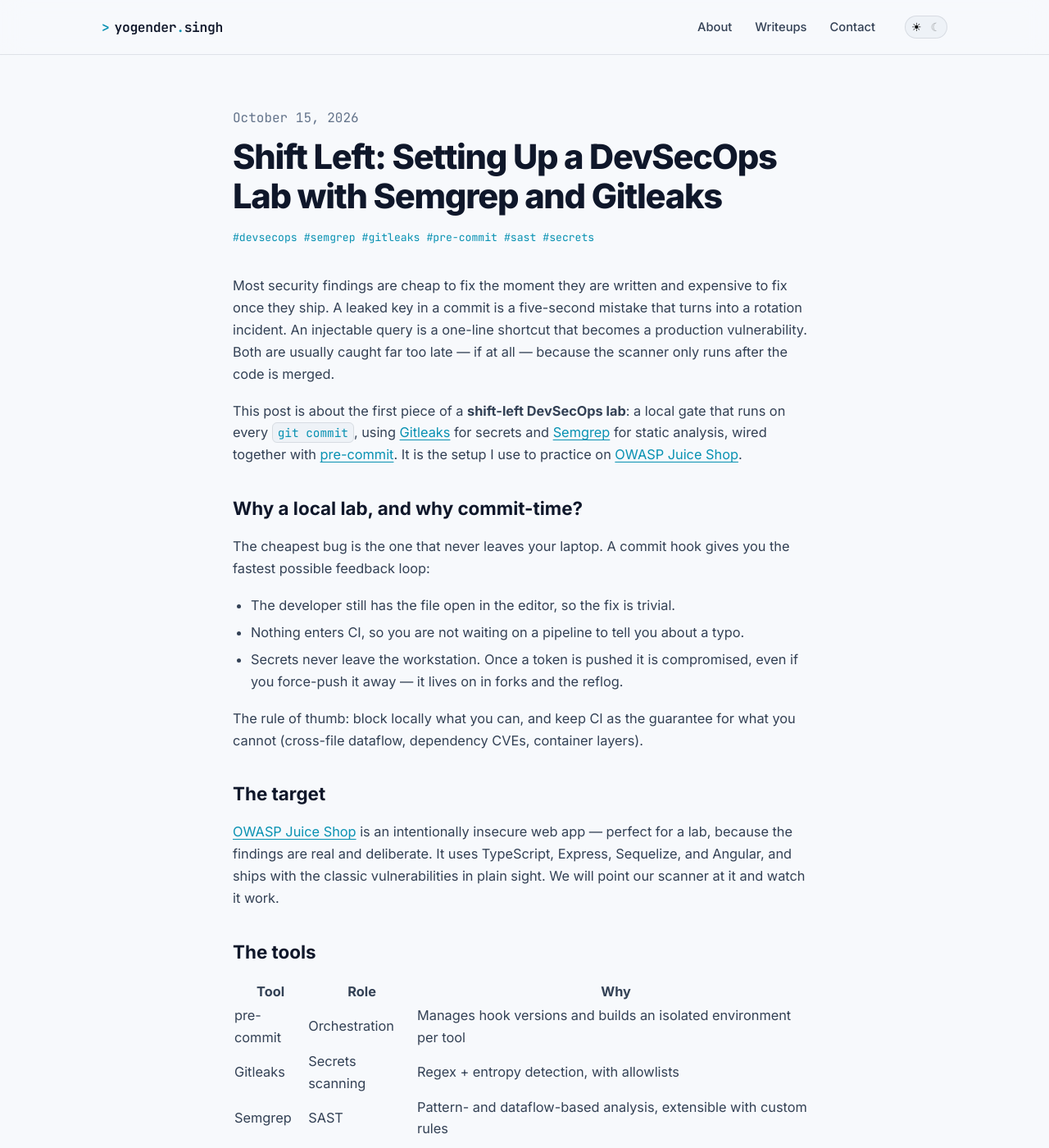
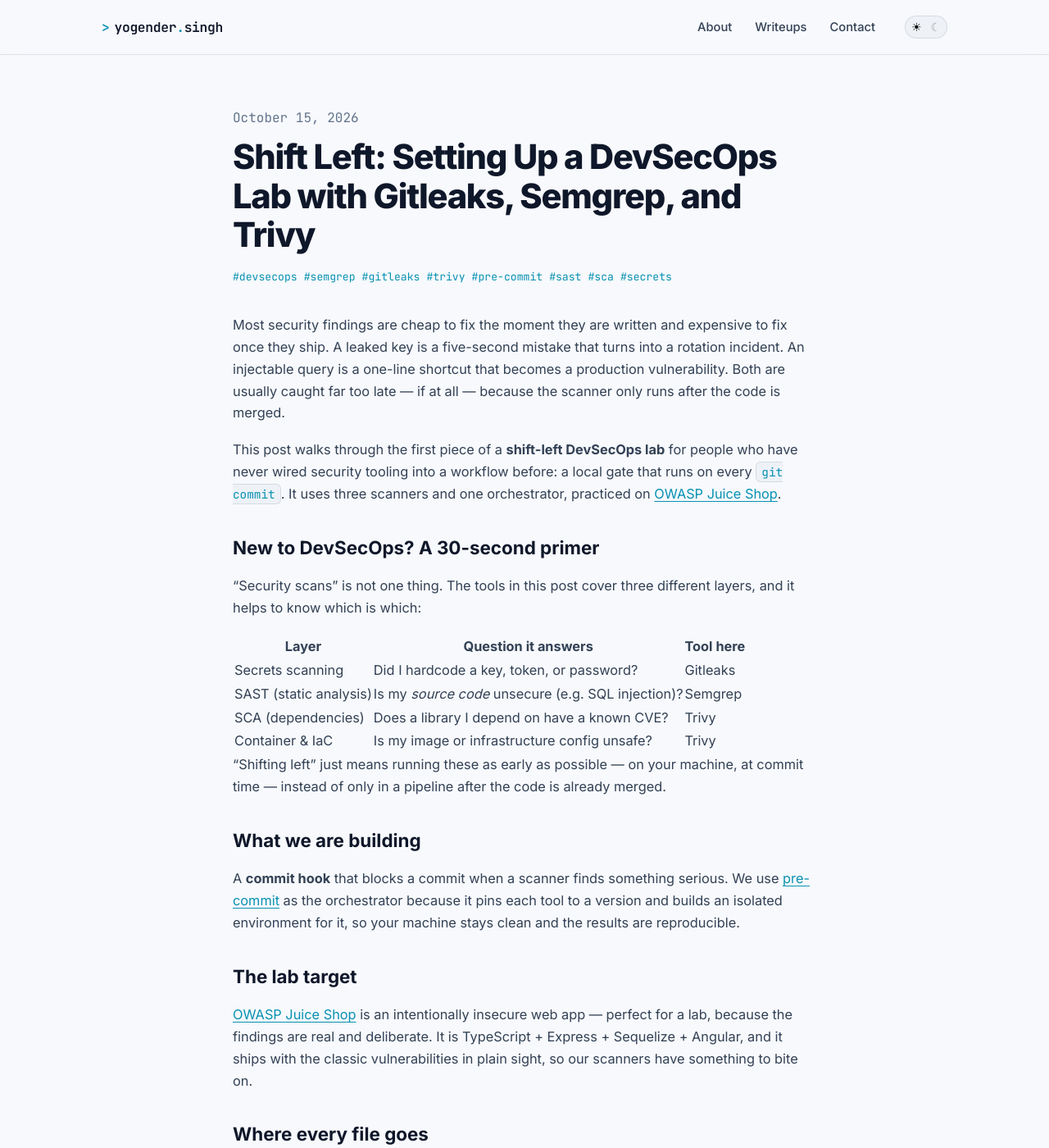
Before and after one commit to theyoge/theyoge.github.io, a Jekyll site: the page built from _posts/2026-10-15-shift-left-devsecops-lab.md, in a window 1280 px wide and 1400 px high. Shown: the whole window at 82% size. Built offline with Jekyll 4.4.1, drawn with Linux system fonts in a browser that asks for light colours; some of the changed text lies outside the part shown.

Commit message:
Expand writeup for beginners: file layout, custom rule wiring, and Trivy

````diff
--- a/_posts/2026-10-15-shift-left-devsecops-lab.md
+++ b/_posts/2026-10-15-shift-left-devsecops-lab.md
@@ -1,70 +1,99 @@
 ---
 layout: post
-title: "Shift Left: Setting Up a DevSecOps Lab with Semgrep and Gitleaks"
+title: "Shift Left: Setting Up a DevSecOps Lab with Gitleaks, Semgrep, and Trivy"
 date: 2026-10-15 12:00:00 +0530
 categories: [devsecops]
-tags: [devsecops, semgrep, gitleaks, pre-commit, sast, secrets]
-description: "A hands-on guide to a local DevSecOps lab: pre-commit hooks that run Gitleaks and Semgrep on every git commit, using OWASP Juice Shop as the target."
+tags: [devsecops, semgrep, gitleaks, trivy, pre-commit, sast, sca, secrets]
+description: "A beginner-friendly guide to a local DevSecOps lab: pre-commit hooks running Gitleaks, Semgrep, and Trivy on a commit, using OWASP Juice Shop as the target."
 ---
 
 Most security findings are cheap to fix the moment they are written and expensive to
-fix once they ship. A leaked key in a commit is a five-second mistake that turns into
-a rotation incident. An injectable query is a one-line shortcut that becomes a
-production vulnerability. Both are usually caught far too late — if at all — because
-the scanner only runs after the code is merged.
+fix once they ship. A leaked key is a five-second mistake that turns into a rotation
+incident. An injectable query is a one-line shortcut that becomes a production
+vulnerability. Both are usually caught far too late — if at all — because the scanner
+only runs after the code is merged.
 
-This post is about the first piece of a **shift-left DevSecOps lab**: a local gate
-that runs on every `git commit`, using [Gitleaks](https://github.com/gitleaks/gitleaks)
-for secrets and [Semgrep](https://semgrep.dev) for static analysis, wired together with
-[pre-commit](https://pre-commit.com). It is the setup I use to practice on
+This post walks through the first piece of a **shift-left DevSecOps lab** for people
+who have never wired security tooling into a workflow before: a local gate that runs on
+every `git commit`. It uses three scanners and one orchestrator, practiced on
 [OWASP Juice Shop](https://github.com/juice-shop/juice-shop).
 
-## Why a local lab, and why commit-time?
+## New to DevSecOps? A 30-second primer
 
-The cheapest bug is the one that never leaves your laptop. A commit hook gives you the
-fastest possible feedback loop:
+"Security scans" is not one thing. The tools in this post cover three different layers,
+and it helps to know which is which:
 
-- The developer still has the file open in the editor, so the fix is trivial.
-- Nothing enters CI, so you are not waiting on a pipeline to tell you about a typo.
-- Secrets never leave the workstation. Once a token is pushed it is compromised, even
-  if you force-push it away — it lives on in forks and the reflog.
+| Layer | Question it answers | Tool here |
+| --- | --- | --- |
+| Secrets scanning | Did I hardcode a key, token, or password? | Gitleaks |
+| SAST (static analysis) | Is my *source code* unsecure (e.g. SQL injection)? | Semgrep |
+| SCA (dependencies) | Does a library I depend on have a known CVE? | Trivy |
+| Container & IaC | Is my image or infrastructure config unsafe? | Trivy |
 
-The rule of thumb: block locally what you can, and keep CI as the guarantee for what
-you cannot (cross-file dataflow, dependency CVEs, container layers).
+"Shifting left" just means running these as early as possible — on your machine, at
+commit time — instead of only in a pipeline after the code is already merged.
 
-## The target
+## What we are building
+
+A **commit hook** that blocks a commit when a scanner finds something serious. We use
+[pre-commit](https://pre-commit.com) as the orchestrator because it pins each tool to a
+version and builds an isolated environment for it, so your machine stays clean and the
+results are reproducible.
+
+## The lab target
 
 [OWASP Juice Shop](https://github.com/juice-shop/juice-shop) is an intentionally
 insecure web app — perfect for a lab, because the findings are real and deliberate. It
-uses TypeScript, Express, Sequelize, and Angular, and ships with the classic
-vulnerabilities in plain sight. We will point our scanner at it and watch it work.
+is TypeScript + Express + Sequelize + Angular, and it ships with the classic
+vulnerabilities in plain sight, so our scanners have something to bite on.
 
-## The tools
+## Where every file goes
 
-| Tool | Role | Why |
-| --- | --- | --- |
-| pre-commit | Orchestration | Manages hook versions and builds an isolated environment per tool |
-| Gitleaks | Secrets scanning | Regex + entropy detection, with allowlists |
-| Semgrep | SAST | Pattern- and dataflow-based analysis, extensible with custom rules |
+For a beginner, the confusing part is not the tools — it is *where things live*. Here
+is the full layout we build, all relative to the repo root:
+
+```text
+juice-shop/
+├── .pre-commit-config.yaml     # the gate: which hooks run on commit
+├── .gitleaks.toml              # Gitleaks settings + allowlist
+├── .semgrepignore              # paths Semgrep should skip
+├── .trivyignore                # accepted/ignored Trivy findings
+└── rules/
+    └── sqli.yaml               # YOUR custom Semgrep rule
+```
+
+Two rules of thumb: config files that a tool reads automatically start with a dot and
+sit at the repo root (`.gitleaks.toml`, `.semgrepignore`, `.trivyignore`), and custom
+rule files you author yourself go in a folder such as `rules/` so you can reference
+them explicitly. We wire that reference in Step 5.
 
 ## Step 1 — Install the tools
 
-Install `pre-commit` and `semgrep` with `pipx` so they live in isolated environments:
+Install `pre-commit` and `semgrep` with `pipx` (isolated environments for each):
 
 ```bash
 pipx install pre-commit
 pipx install semgrep
 ```
 
-Install `Gitleaks` from its release (or build it with Go):
+Install `gitleaks` from its release (or build it with Go):
 
 ```bash
-# via Go
 go install github.com/zricethezav/gitleaks/v8@latest
 
-# or grab the release binary
+# or download the release binary
 curl -sSL https://github.com/gitleaks/gitleaks/releases/latest/download/gitleaks_linux_x64.tar.gz \
   | tar -xz -C /usr/local/bin gitleaks
+```
+
+Install `trivy`:
+
+```bash
+curl -sfL https://raw.githubusercontent.com/aquasecurity/trivy/main/contrib/install.sh \
+  | sh -s -- -b /usr/local/bin
+
+# or run it with Docker and skip installing entirely
+docker run --rm -v "$PWD:/src" aquasec/trivy fs /src
 ```
 
 Confirm everything is on your `PATH`:
@@ -72,13 +101,15 @@
 ```bash
 gitleaks version
 semgrep --version
+trivy --version
 pre-commit --version
 ```
 
 ## Step 2 — Write the gate config
 
-`pre-commit` reads a single version-controlled file. Each hook is pinned to a release
-so the results are reproducible, and the tool environments are built once and cached.
+Create `.pre-commit-config.yaml` at the repo root. Each hook is pinned to a release so
+results are reproducible, and `pre-commit` builds the tool environments once and caches
+them.
 
 ```yaml
 repos:
@@ -94,16 +125,20 @@
       - id: semgrep
         args:
           - "--config=auto"
+          - "--config=rules/sqli.yaml"
           - "--severity=ERROR"
           - "--error"
 ```
 
-Two details worth calling out:
+Three details worth calling out:
 
 - `Gitleaks` scans the **staged** changes, so it checks exactly what the commit will
-  contain.
-- `Semgrep` is capped at `--severity=ERROR` and `--error`, so only high-severity
-  findings fail the build. Warning-level noise is reported but does not block anyone.
+  contain, and reads our allowlist from `.gitleaks.toml`.
+- `Semgrep` accepts `--config` more than once. Here it loads the community rules for
+  the detected language (`auto`) **and** our own rule file at `rules/sqli.yaml`. This is
+  the line that makes your custom rule run — without it, the file is just sitting there.
+- `--severity=ERROR` plus `--error` means only high-severity findings fail the commit;
+  warnings are reported but never block anyone.
 
 ## Step 3 — Install the hook
 
@@ -111,8 +146,8 @@
 pre-commit install
 ```
 
-From now on the gate runs automatically on every commit. To run it on demand across
-the whole repo:
+That writes `.git/hooks/pre-commit`, which now runs the gate automatically. To run it
+on demand across the whole repo instead of only staged files:
 
 ```bash
 pre-commit run --all-files
@@ -129,59 +164,130 @@
 ```
 
 Gitleaks flags the `github-pat` pattern and the commit is **aborted** with a non-zero
-exit code. Delete the file, rotate the credential, retry — and the gate passes. That
+exit code. Delete the file, rotate the credential, retry — and the gate passes. The
 failure is the feature.
 
-## Step 5 — Add a custom Semgrep rule
+## Step 5 — Write and wire a custom Semgrep rule
 
 Off-the-shelf rulesets are good, but writing your own is where SAST clicks. Every
 injection detector is really a **source → sink → sanitizer** model: where untrusted
 data enters, the dangerous operation, and whatever makes the data safe.
+
+Create the file `rules/sqli.yaml` (the `rules/` folder is ours; make it if it does not
+exist):
 
 ```yaml
 rules:
   - id: sqli-string-built-query
     languages: [typescript, javascript]
     severity: ERROR
-    message: SQL query built with string interpolation. Use parameterized queries.
+    message: >-
+      SQL query built with string interpolation. Use parameterized queries instead.
     patterns:
       - pattern-either:
           - pattern: $DB.query(`...${$INPUT}...`, ...)
           - pattern: $DB.query("..." + $INPUT + "...", ...)
     metadata:
       cwe: "CWE-89: SQL Injection"
+      owasp: "A03:2021 - Injection"
 ```
 
-In Semgrep's pattern language `$X` matches any single expression and `...` matches any
-sequence, so a template literal containing an interpolation inside a `query(...)` call
-is flagged regardless of what the database object is named.
+Then make sure it is referenced in `.pre-commit-config.yaml` with
+`--config=rules/sqli.yaml` (shown in Step 2). Once wired, it runs alongside the
+community rules. In Semgrep's pattern language `$X` matches any single expression and
+`...` matches any sequence, so a template literal containing an interpolation inside a
+`query(...)` call is flagged no matter what the database object is named.
 
-## Keeping the gate trustworthy
+To test the rule alone while you are developing it:
 
-A gate that cries wolf gets disabled. Two levers keep it useful:
+```bash
+semgrep scan --config rules/sqli.yaml routes/
+```
 
-- **Scope it.** Allowlist test fixtures in the secrets config and exclude test data
-  and the intentionally-vulnerable challenge snippets from Semgrep, so real code stays
-  loud and scaffolding stays quiet.
-- **Severity-gate the hook.** Only `ERROR` fails the commit. Everything else is
-  informative, so nobody learns to reflexively type `--no-verify`.
+## Step 6 — Add Trivy for dependency and container scanning
+
+Gitleaks and Semgrep look at *your* code. Trivy looks at everything you *consume*: the
+packages in your lockfiles, your container images, and your infrastructure config.
+
+Scan the repository for vulnerable dependencies and secrets:
+
+```bash
+trivy fs --scanners vuln,secret,config .
+```
+
+Scan a built container image:
+
+```bash
+docker build -t juice-shop:local .
+trivy image juice-shop:local
+```
+
+Fail only on the findings that matter and ignore accepted ones:
+
+```bash
+trivy fs --severity HIGH,CRITICAL --exit-code 1 --ignorefile .trivyignore .
+```
+
+**Where should Trivy run?** Trivy downloads and refreshes a vulnerability database, so
+it is slower than the other two tools. Running it on every `git commit` gets annoying
+fast. In practice you run it in two better places:
+
+- **A `pre-push` hook**, so it runs when you push rather than on every commit.
+- **In CI**, on every pull request — the natural home for SCA, because dependency CVEs
+  change even when your code does not.
+
+If you still want it in the local gate, add a `pre-push` hook by creating a `local`
+entry:
+
+```yaml
+  - repo: local
+    hooks:
+      - id: trivy-fs
+        name: trivy (dependencies & secrets)
+        entry: trivy fs --scanners vuln,secret --severity HIGH,CRITICAL --exit-code 1 --quiet
+        language: system
+        pass_filenames: false
+        stages: [pre-push]
+```
+
+Install it for the push stage:
+
+```bash
+pre-commit install --hook-type pre-push
+```
+
+Note the difference from the first two hooks: `Gitleaks` and `Semgrep` run on `commit`
+(fast, per-change), while `Trivy` runs on `push` (heavier, point-in-time). Splitting
+them by stage is the single most useful habit for keeping a local gate usable.
+
+## Keeping the gate fast and trustworthy
+
+A gate that cries wolf or slows you down gets disabled. Three habits prevent that:
+
+- **Split by stage.** Fast checks (secrets, SAST) on commit; heavy checks (SCA,
+  containers) on push or in CI.
+- **Scope it.** Allowlist test fixtures in `.gitleaks.toml`, exclude test data and the
+  intentionally-vulnerable challenge snippets via `.semgrepignore`, and record accepted
+  findings in `.trivyignore` — so real code stays loud and scaffolding stays quiet.
+- **Gate on severity.** Only `ERROR`/`HIGH,CRITICAL` fails the build, so nobody learns
+  to reflexively type `--no-verify`.
 
 When a true positive appears, the workflow is always the same: read the rule ID and
-location, fix the code, rotate anything already exposed, and only then decide whether
-a legitimate exception belongs in an allowlist — never a broad one.
+location, fix the code, rotate anything already exposed, and only then decide whether a
+legitimate exception belongs in an allowlist — never a broad one.
 
 ## What I took away
 
 - **Detection belongs as close to the author as possible.** The cheapest bug is the one
   that never leaves the laptop.
-- **Secrets and injection are different detectors with different logic.** Entropy and
-  regex for one; source/sink dataflow for the other.
-- **Custom rules force you to understand the bug class.** Writing the rule taught me
-  more about injection than reading ten advisories.
+- **Different layers need different tools.** Secrets, source, dependencies, and
+  containers are four separate problems; no single scanner covers them all.
+- **Custom rules force you to understand the bug class.** Writing the SQL injection rule
+  taught me more about injection than reading ten advisories.
 - **A gate must be fast and quiet to survive.** Pin versions, isolate environments,
-  gate on severity, and triage false positives instead of disabling the hook.
+  split by stage, gate on severity, and triage false positives instead of disabling.
 
-Next up in the lab: carrying the same checks into CI so nothing that bypasses the local
-hook slips through, then adding dependency (SCA) and container scanning.
+Next up in the lab: carrying the exact same checks into CI so nothing that bypasses the
+local hook slips through.
 
 — Yogender
````
